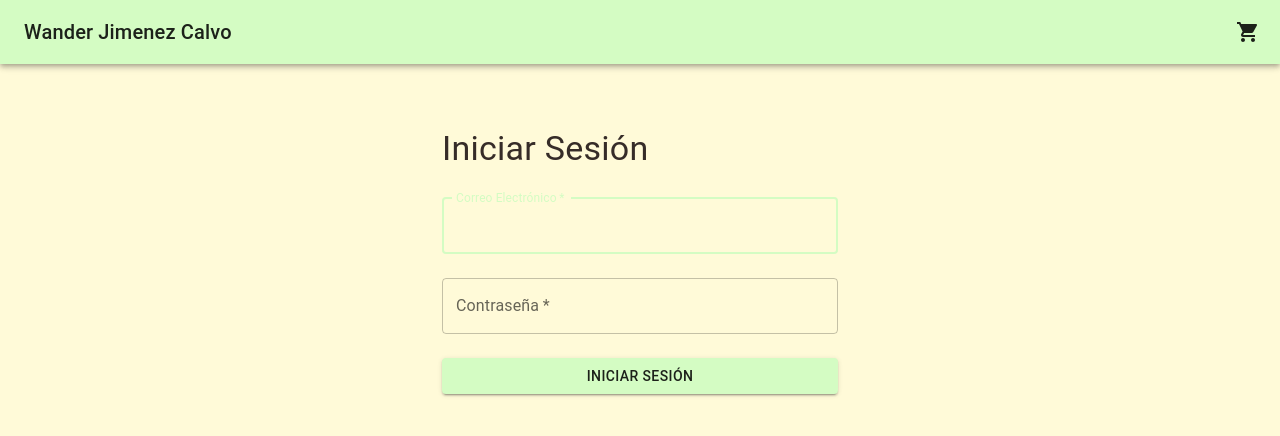
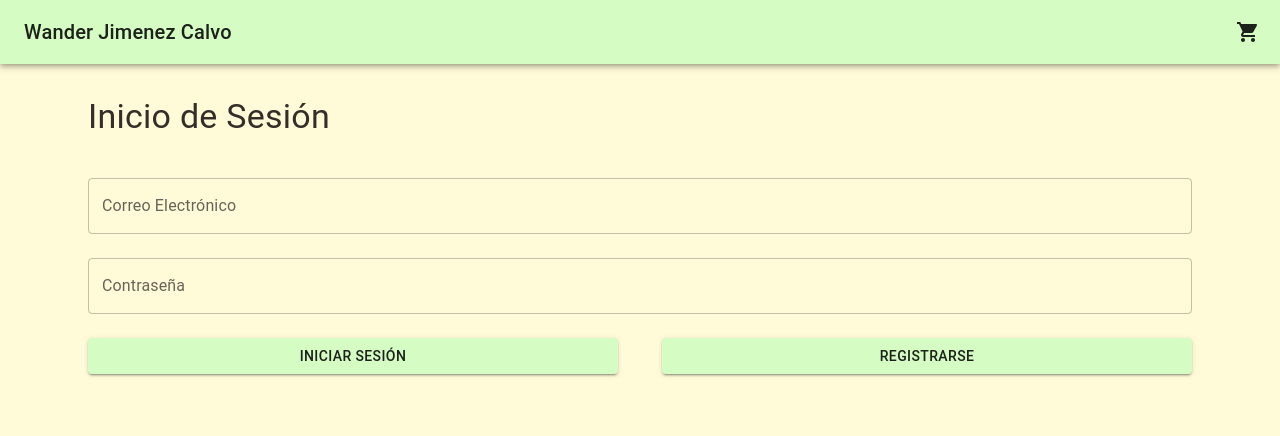
Before and after one commit to TuloShark/bases_datos, a React (Create React App) app: page / in a window 1280 px wide. Shown: the top 436 px of the page. Built offline with nearby package versions, Linux system fonts and the light colour scheme.

Commit message:
Avances 30-10-2023

```diff
--- a/src/App.js
+++ b/src/App.js
@@ -8,6 +8,7 @@ import Header from "./Header";
 import CheckoutPage from "./CheckoutPage";
 import ConfirmationPage from "./ConfirmationPage";
 import LoginPage from "./LoginPage";
+import RegisterPage from "./RegisterPage";
 
 function App() {
   const [cartItems, setCartItems] = useState([]);
@@ -65,6 +66,7 @@ function App() {
               element={<ConfirmationPage cartItems={cartItems} />}
             />
             <Route path="/" element={<LoginPage />} />
+            <Route path="/register" element={<RegisterPage />} />
           </Routes>
         </Container>
       </div>
--- a/src/LoginPage.js
+++ b/src/LoginPage.js
@@ -1,67 +1,75 @@
 import React, { useState } from "react";
-import { Container, Typography, TextField, Box, Button } from "@mui/material";
+import { Container, Typography, TextField, Button, Box } from "@mui/material";
 import { useNavigate } from "react-router-dom";
 
 const LoginPage = () => {
-  const [loginData, setLoginData] = useState({
+  const navigate = useNavigate();
+
+  const [credentials, setCredentials] = useState({
     email: "",
     password: "",
   });
-  const navigate = useNavigate();
 
-  const handleInputChange = (event) => {
-    const { name, value } = event.target;
-    setLoginData((prevData) => ({
-      ...prevData,
-      [name]: value,
-    }));
+  const handleChange = (e) => {
+    setCredentials({
+      ...credentials,
+      [e.target.name]: e.target.value,
+    });
   };
 
-  const handleSubmit = (event) => {
-    event.preventDefault();
-    // Aquí puedes agregar la lógica para iniciar sesión, como verificar los datos con el servidor
-    console.log("Login data submitted: ", loginData);
+  const handleLogin = (e) => {
+    e.preventDefault();
+    // Lógica para iniciar sesión
+    // Por simplicidad, simplemente navegamos a la página de productos.
+    navigate("/");
+  };
 
-    // Si el inicio de sesión es exitoso, redirecciona a la página de productos
-    navigate("/products"); // nota que hemos cambiado el path principal por "/products"
+  const goToRegister = () => {
+    navigate("/register");
   };
 
   return (
-    <Container maxWidth="xs">
-      <Box my={8}>
-        <Typography variant="h4" gutterBottom>
-          Iniciar Sesión
-        </Typography>
-
-        <form onSubmit={handleSubmit}>
+    <Container>
+      <Typography variant="h4" gutterBottom>
+        Inicio de Sesión
+      </Typography>
+      <Box mt={3}>
+        <form onSubmit={handleLogin}>
           <TextField
+            fullWidth
+            label="Correo Electrónico"
             variant="outlined"
+            name="email"
+            value={credentials.email}
+            onChange={handleChange}
             margin="normal"
-            required
-            fullWidth
-            id="email"
-            label="Correo Electrónico"
-            name="email"
-            autoFocus
-            value={loginData.email}
-            onChange={handleInputChange}
           />
           <TextField
+            fullWidth
+            type="password"
+            label="Contraseña"
             variant="outlined"
+            name="password"
+            value={credentials.password}
+            onChange={handleChange}
             margin="normal"
-            required
-            fullWidth
-            name="password"
-            label="Contraseña"
-            type="password"
-            id="password"
-            value={loginData.password}
-            onChange={handleInputChange}
           />
-
-          <Box mt={2}>
-            <Button type="submit" fullWidth variant="contained" color="primary">
+          <Box mt={2} display="flex" justifyContent="space-between">
+            <Button
+              type="submit"
+              variant="contained"
+              color="primary"
+              style={{ width: "48%" }}
+            >
               Iniciar Sesión
+            </Button>
+            <Button
+              variant="contained"
+              color="primary"
+              style={{ width: "48%" }}
+              onClick={goToRegister}
+            >
+              Registrarse
             </Button>
           </Box>
         </form>
--- a/src/RegisterPage.js
+++ b/src/RegisterPage.js
@@ -1,79 +1,79 @@
 import React, { useState } from "react";
-import { Container, Typography, TextField, Box, Button } from "@mui/material";
+import { Container, Typography, TextField, Button, Box } from "@mui/material";
 import { useNavigate } from "react-router-dom";
 
 const RegisterPage = () => {
+  const navigate = useNavigate();
+
   const [userData, setUserData] = useState({
-    username: "",
     email: "",
     password: "",
+    confirmPassword: "",
   });
-  const navigate = useNavigate();
 
-  const handleInputChange = (event) => {
-    const { name, value } = event.target;
-    setUserData((prevData) => ({
-      ...prevData,
-      [name]: value,
-    }));
+  const handleChange = (e) => {
+    setUserData({
+      ...userData,
+      [e.target.name]: e.target.value,
+    });
   };
 
-  const handleSubmit = (event) => {
-    event.preventDefault();
-    // Aquí puedes agregar la lógica para el registro, como enviar los datos al servidor
-    console.log("User data submitted: ", userData);
-
-    // Una vez se complete el registro, redirecciona a la página de productos
-    navigate("/");
+  const handleRegister = (e) => {
+    e.preventDefault();
+    // Aquí vendría la lógica para registrarse
+    // Por simplicidad, asumimos que el registro es exitoso y navegamos a la página de inicio.
+    // navigate('/');
   };
 
   return (
-    <Container maxWidth="xs">
-      <Box my={8}>
-        <Typography variant="h4" gutterBottom>
-          Registro
-        </Typography>
-
-        <form onSubmit={handleSubmit}>
+    <Container>
+      <Typography variant="h4" gutterBottom>
+        Registrar Usuario
+      </Typography>
+      <Box mt={3}>
+        <form onSubmit={handleRegister}>
           <TextField
+            fullWidth
+            label="Correo Electrónico"
             variant="outlined"
+            name="email"
+            value={userData.email}
+            onChange={handleChange}
             margin="normal"
-            required
-            fullWidth
-            id="username"
-            label="Nombre de usuario"
-            name="username"
-            autoFocus
-            value={userData.username}
-            onChange={handleInputChange}
           />
           <TextField
+            fullWidth
+            type="password"
+            label="Contraseña"
             variant="outlined"
+            name="password"
+            value={userData.password}
+            onChange={handleChange}
             margin="normal"
-            required
-            fullWidth
-            id="email"
-            label="Correo Electrónico"
-            name="email"
-            value={userData.email}
-            onChange={handleInputChange}
           />
           <TextField
+            fullWidth
+            type="password"
+            label="Confirmar Contraseña"
             variant="outlined"
+            name="confirmPassword"
+            value={userData.confirmPassword}
+            onChange={handleChange}
             margin="normal"
-            required
-            fullWidth
-            name="password"
-            label="Contraseña"
-            type="password"
-            id="password"
-            value={userData.password}
-            onChange={handleInputChange}
           />
-
           <Box mt={2}>
-            <Button type="submit" fullWidth variant="contained" color="primary">
+            <Button type="submit" variant="contained" color="primary" fullWidth>
               Registrarse
+            </Button>
+          </Box>
+          <Box mt={2}>
+            <Button
+              variant="text"
+              color="default"
+              fullWidth
+              onClick={() => navigate("/login")}
+            >
+              ¿Ya tienes cuenta? Iniciar Sesión
             </Button>
           </Box>
         </form>
```
